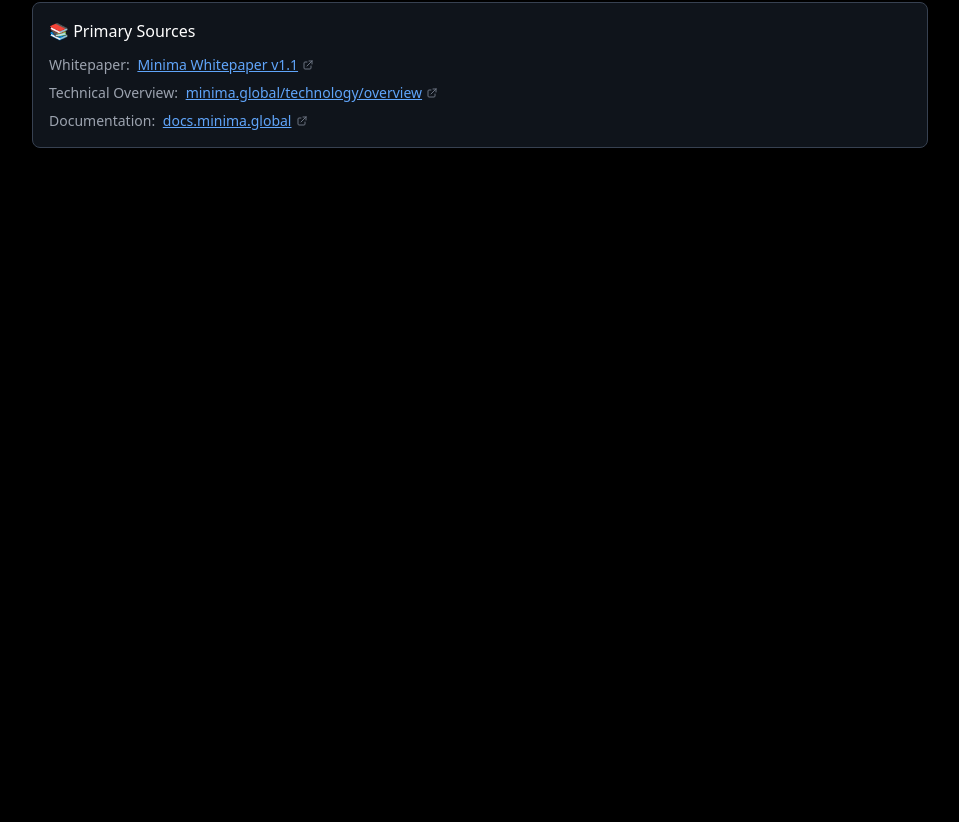
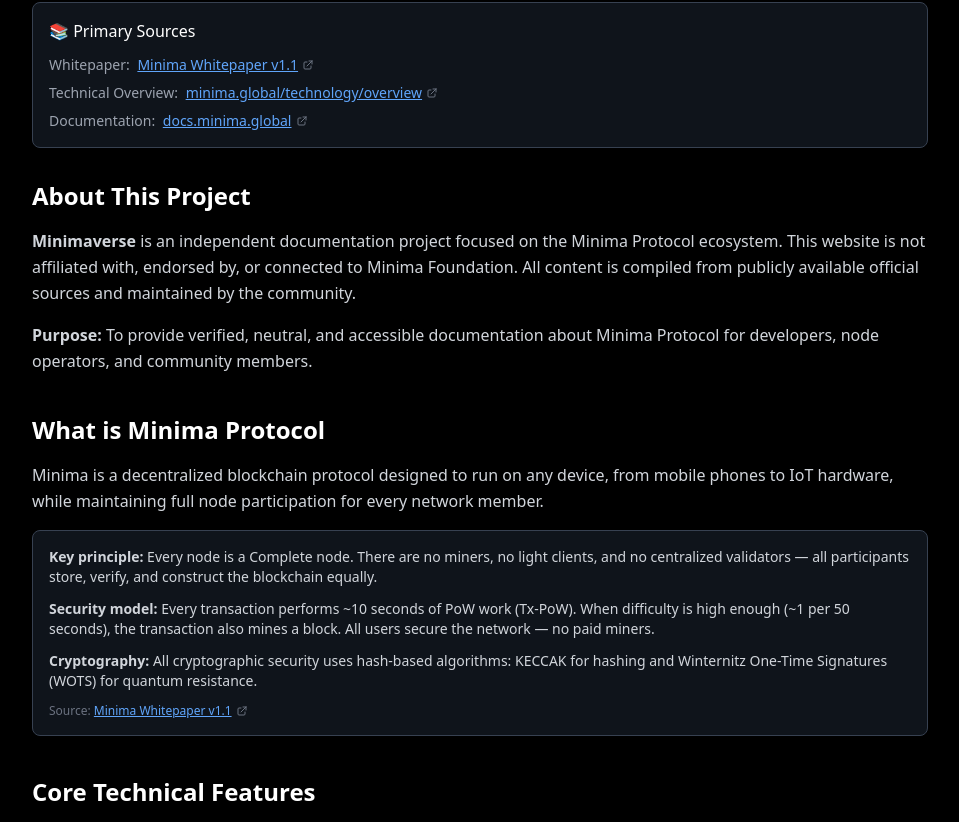
Before and after one commit to KuA1bo/minimaverse-site, a Next.js app: page /about in a window 1280 px wide. Shown: the part 251-1073 px from the top of the page, without its empty margins (160-1119 px from the left). Built offline with nearby package versions, Linux system fonts and the light colour scheme.

Commit message:
fix: add globals.css with fade-in-up animation keyframes

```diff
--- a/src/app/globals.css
+++ b/src/app/globals.css
@@ -1,104 +1,92 @@
-/* src/app/globals.css */
-/* Global styles for Minimaverse - with subtle animations */
-
 @tailwind base;
 @tailwind components;
 @tailwind utilities;
 
-/* ===== ANIMATIONS ===== */
+:root {
+  --foreground-rgb: 255, 255, 255;
+  --background-start-rgb: 0, 0, 0;
+  --background-end-rgb: 0, 0, 0;
+}
 
-/* Fade-in animation for page content */
+body {
+  color: rgb(var(--foreground-rgb));
+  background: linear-gradient(
+      to bottom,
+      transparent,
+      rgb(var(--background-end-rgb))
+    )
+    rgb(var(--background-start-rgb));
+}
+
+/* === Smooth scroll === */
+html {
+  scroll-behavior: smooth;
+  scroll-padding-top: 2rem;
+}
+
+/* === Custom selection color === */
+::selection {
+  background-color: rgba(59, 130, 246, 0.3);
+  color: rgb(219, 234, 254);
+}
+
+/* === Enhanced focus for accessibility === */
+a:focus-visible,
+button:focus-visible,
+input:focus-visible {
+  outline: 2px solid rgb(59, 130, 246);
+  outline-offset: 2px;
+  border-radius: 4px;
+}
+
+/* === Fade-in animation (existing) === */
 @keyframes fadeIn {
+  from { opacity: 0; }
+  to { opacity: 1; }
+}
+.animate-fade-in {
+  animation: fadeIn 0.3s ease-out forwards;
+}
+
+/* === Fade-in-up animation (NEW) === */
+@keyframes fadeInUp {
   from {
     opacity: 0;
-    transform: translateY(8px);
+    transform: translateY(12px);
   }
   to {
     opacity: 1;
     transform: translateY(0);
   }
 }
-
-/* Apply fade-in to main content areas */
-.animate-fade-in {
-  animation: fadeIn 0.3s ease-out forwards;
+.animate-fade-in-up {
+  animation: fadeInUp 0.4s ease-out forwards;
+  opacity: 0;
 }
 
-/* Staggered fade-in for lists/cards (optional, use with delay utilities) */
-.animate-fade-in-delay-1 { animation-delay: 0.1s; }
-.animate-fade-in-delay-2 { animation-delay: 0.2s; }
-.animate-fade-in-delay-3 { animation-delay: 0.3s; }
-.animate-fade-in-delay-4 { animation-delay: 0.4s; }
+/* === Staggered delay utility classes === */
+.delay-75 { animation-delay: 75ms; }
+.delay-150 { animation-delay: 150ms; }
+.delay-200 { animation-delay: 200ms; }
+.delay-300 { animation-delay: 300ms; }
 
-/* Smooth scroll behavior for anchor links */
-html {
-  scroll-behavior: smooth;
+/* === Ping animation for status badges === */
+@keyframes ping {
+  75%, 100% {
+    transform: scale(2);
+    opacity: 0;
+  }
+}
+.animate-ping {
+  animation: ping 1.5s cubic-bezier(0, 0, 0.2, 1) infinite;
 }
 
-/* ===== ACCESSIBILITY ===== */
-
-/* Reduce motion for users who prefer it */
+/* === Respect reduced motion === */
 @media (prefers-reduced-motion: reduce) {
-  *,
-  *::before,
-  *::after {
+  *, *::before, *::after {
     animation-duration: 0.01ms !important;
     animation-iteration-count: 1 !important;
     transition-duration: 0.01ms !important;
     scroll-behavior: auto !important;
   }
 }
-
-/* Focus visible for keyboard navigation */
-:focus-visible {
-  outline: 2px solid theme('colors.blue.500');
-  outline-offset: 2px;
-}
-
-/* ===== BASE STYLES ===== */
-
-body {
-  @apply bg-black text-gray-200 antialiased;
-}
-
-/* Prose overrides for better dark mode readability */
-.prose {
-  @apply text-gray-300;
-}
-
-.prose a {
-  @apply text-blue-400 hover:text-blue-300 transition-colors;
-}
-
-.prose h1,
-.prose h2,
-.prose h3,
-.prose h4 {
-  @apply text-white;
-}
-
-.prose code {
-  @apply bg-gray-800 text-gray-200 px-1.5 py-0.5 rounded text-sm;
-}
-
-/* ===== UTILITIES ===== */
-
-/* Subtle hover lift for cards (optional enhancement) */
-.hover-lift {
-  transition: transform 0.2s ease, box-shadow 0.2s ease;
-}
-
-.hover-lift:hover {
-  transform: translateY(-2px);
-  box-shadow: 0 4px 12px rgba(0, 0, 0, 0.3);
-}
-
-/* Pulse animation for attention (use sparingly) */
-@keyframes subtlePulse {
-  0%, 100% { opacity: 1; }
-  50% { opacity: 0.85; }
-}
-
-.animate-subtle-pulse {
-  animation: subtlePulse 2s ease-in-out infinite;
-}
```
